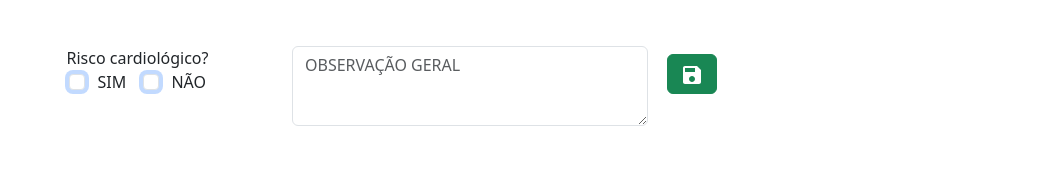
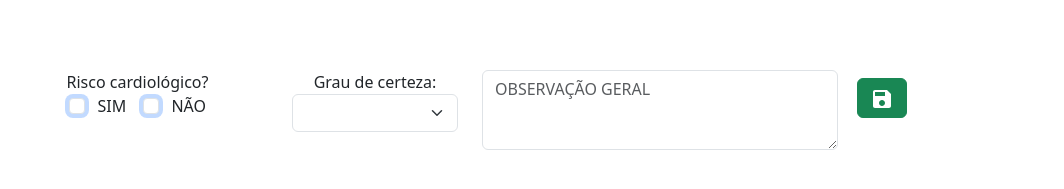
Before and after one commit to IFCE-LASIC/patients-ui, a React (Create React App) app: page /details/v2/1 in a window 1280 px wide. Shown: the part 529-718 px from the top of the page, without its empty margins (75-1139 px from the left). Built offline with nearby package versions, Linux system fonts and the light colour scheme; no server answers.

Commit message:
feat: add assurance degree

```diff
--- a/src/components/DetailsV2.js
+++ b/src/components/DetailsV2.js
@@ -25,7 +25,13 @@ import {
 } from "../constants/message";
 import { showAlertError, showAlertSuccess } from "../layout/Alert";
 import SaveIcon from "@mui/icons-material/Save";
-import { Modal, ModalBody, OverlayTrigger, Tooltip } from "react-bootstrap";
+import {
+  Form,
+  Modal,
+  ModalBody,
+  OverlayTrigger,
+  Tooltip,
+} from "react-bootstrap";
 
 const defaultObject = {
   id: "",
@@ -143,6 +149,7 @@ const defaultObject = {
   historico_familiar_de_outras_doencas_obs: "",
   historico_familiar_de_outras_doencas_eh_relevante: "",
   quais_valor_obtido_em_exame_sao_relevantes: "",
+  grau_certeza: null,
 };
 export default function DetailsV2() {
   const { crm } = useParams();
@@ -153,12 +160,12 @@ export default function DetailsV2() {
   const [checked, setChecked] = useState(false);
   const [objectSave, setObjectSave] = useState(defaultObject);
   const [refresh, setRefresh] = React.useState(0);
+  const [message, setMessage] = useState("");
   const navigate = useNavigate();
 
   let execution = 0;
   const [valor, setValor] = useState("");
   useEffect(() => {
-    console.log(execution);
     if (execution === 0) {
       getSample();
       execution = 1;
@@ -174,20 +181,37 @@ export default function DetailsV2() {
   const handleCloseEmptyFields = () => setShowDialogEmptyFields(false);
 
   const validateFields = () => {
-    if (objectSave.risco_sim || objectSave.risco_nao) {
+    if (
+      (objectSave.risco_sim || objectSave.risco_nao) &&
+      !!objectSave.grau_certeza
+    ) {
       setShowDialog(true);
     } else {
+      mountMessageErro();
       setShowDialogEmptyFields(true);
     }
   };
 
+  const mountMessageErro = () => {
+    let messageBuild = "Por favor, ";
+    if (!(objectSave.risco_sim || objectSave.risco_nao)) {
+      messageBuild += 'rotular o risco cardiológico em "SIM" ou "NÃO".';
+
+      if (!objectSave.grau_certeza) {
+        messageBuild += " Insira o grau de certeza.";
+      }
+    } else if (!objectSave.grau_certeza) {
+      messageBuild += "insira o grau de certeza.";
+    }
+
+    setMessage(messageBuild);
+  };
   const saveObject = () => {
     let objectToSave = objectSave;
     objectToSave.id = idEntity;
     objectToSave.crm = crm;
     objectSave.risco = objectSave.risco_sim ? 1 : 0;
     handleClose();
-    console.log(objectSave);
 
     axios
       .post(SAVE_LABELED_SAMPLES, objectToSave, HEADER)
@@ -205,6 +229,12 @@ export default function DetailsV2() {
     setObjectSave({
       ...objectSave,
       [e.target.name]: e.target.value.toUpperCase(),
+    });
+
+  const handleChangeNumber = (e) =>
+    setObjectSave({
+      ...objectSave,
+      [e.target.name]: Number(e.target.value),
     });
   const handleChangeCheckBox = (e) => {
     setObjectSave({ ...objectSave, [e.target.name]: e.target.checked });
@@ -330,6 +360,7 @@ export default function DetailsV2() {
             </tbody>
           </table>
         </div>
+        <br />
         <div className=" row form " style={{ paddingTop: "1.5vh" }}>
           <div className="col-md-3">
             <label htmlFor="hepatite">Risco cardiológico?</label>
@@ -354,6 +385,15 @@ export default function DetailsV2() {
               onChange={handleRisc}
             />{" "}
             &nbsp; NÃO
+          </div>
+          <div className="col-md-2">
+            Grau de certeza:
+            <Form.Select name="grau_certeza" onChange={handleChangeNumber}>
+              <option></option>
+              <option value={1}>BAIXO</option>
+              <option value={2}>MÉDIO</option>
+              <option value={3}>ALTO</option>
+            </Form.Select>
           </div>
           <div className="col-md-4">
             <textarea
@@ -418,11 +458,9 @@ export default function DetailsV2() {
         keyboard={false}
       >
         <Modal.Header closeButton>
-          <Modal.Title>Validação - Risco cardiológico</Modal.Title>
+          <Modal.Title>Validação</Modal.Title>
         </Modal.Header>
-        <Modal.Body>
-          Por favor, rotular o risco cardiológico em "SIM" ou "NÃO".
-        </Modal.Body>
+        <Modal.Body>{message}</Modal.Body>
         <Modal.Footer>
           <Button
             variant="success"
--- a/src/models/Risc.js
+++ b/src/models/Risc.js
@@ -111,6 +111,6 @@ export default class Risc {
   historico_familiar_de_outras_doencas;
   historico_familiar_de_outras_doencas_obs;
   historico_familiar_de_outras_doencas_eh_relevante;
-
+  grau_certeza;
   constructor() {}
 }
```
